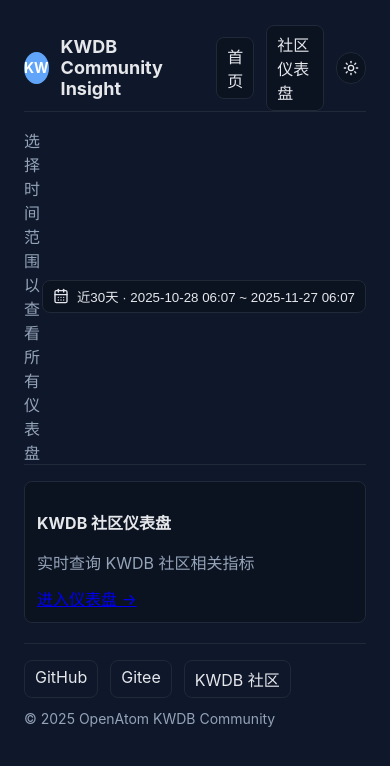
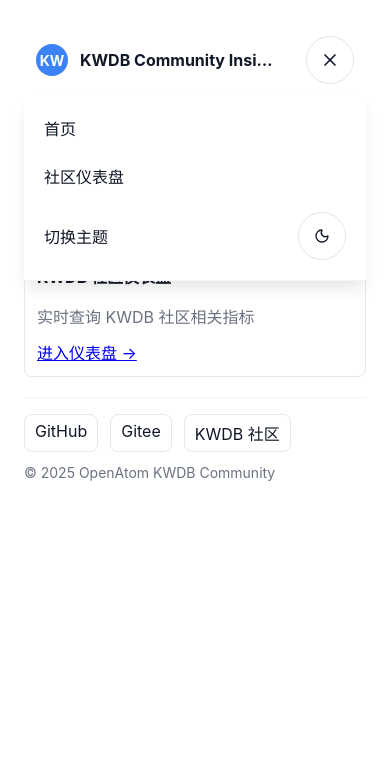
Before and after one commit to KWDB/community-insight, a Next.js app: page /community-insight/ in a window 390 px wide. Both pictures are taken after a click on the button "打开菜单". Shown: the top 766 px of the page. Built offline with nearby package versions, Linux system fonts and the light colour scheme.

Commit message:
feat(ui): Redesign the navigation bar and optimise the responsive layout for mobile devices

```diff
--- a/app/globals.css
+++ b/app/globals.css
@@ -1,7 +1,8 @@
 html, body { height: 100%; }
+*, *::before, *::after { box-sizing: border-box; }
 body { font-family: -apple-system, BlinkMacSystemFont, 'Segoe UI', Roboto, Oxygen, Ubuntu, Cantarell, 'Fira Sans', 'Droid Sans', 'Helvetica Neue', sans-serif; background: var(--bg); color: var(--text); font-size: 16px; }
 .grid { display: grid; grid-template-columns: repeat(auto-fit, minmax(20rem, 1fr)); gap: var(--sp-4); }
-.card { border: 1px solid var(--card-border); border-radius: var(--radius); padding: var(--sp-4); background: var(--card-bg); transition: border-color .2s ease, background-color .2s ease, transform .1s ease; }
+.card { border: 1px solid var(--card-border); border-radius: var(--radius); padding: var(--sp-4); background: var(--card-bg); transition: border-color .2s ease, background-color .2s ease, transform .1s ease; min-width: 0; }
 .card:hover { border-color: var(--card-border-hover); }
 .muted { color: var(--text-muted); }
 :root {
@@ -34,7 +35,7 @@ body { font-family: -apple-system, BlinkMacSystemFont, 'Segoe UI', Roboto, Oxyge
 .pill { border-radius: 999px; }
 .badge { display: inline-flex; align-items: center; gap: 0.25rem; padding: 0.125rem 0.5rem; border-radius: 999px; font-size: var(--fs-sm); color: var(--brand-neutral); background: rgba(59,130,246,0.12); }
 .dark .badge { color: var(--text); background: rgba(96,165,250,0.18); }
-.panel { position: absolute; right: 0; top: calc(100% + 0.375rem); z-index: 10; width: 20rem; border: 1px solid var(--card-border); border-radius: var(--radius); background: var(--card-bg); box-shadow: none; padding: var(--sp-3); }
+.panel { position: absolute; right: 0; top: calc(100% + 0.375rem); z-index: 50; width: 20rem; border: 1px solid var(--card-border); border-radius: var(--radius); background: var(--card-bg); box-shadow: none; padding: var(--sp-3); max-height: 80vh; overflow-y: auto; }
 .title { font-size: var(--fs-lg); font-weight: 700; color: var(--brand-neutral); }
 .btn { padding: 0.375rem 0.625rem; border: 1px solid var(--card-border); border-radius: var(--radius); background: var(--card-bg); color: var(--text); cursor: pointer; transition: background-color .15s ease, transform .05s ease; }
 .btn:hover { background: rgba(0,0,0,0.03); }
@@ -52,12 +53,100 @@ body { font-family: -apple-system, BlinkMacSystemFont, 'Segoe UI', Roboto, Oxyge
 .footer-links a:visited { color: var(--text-muted); }
 .footer-copy { color: var(--text-muted); font-size: var(--fs-sm); }
 @media (max-width: 640px) { .footer-content { flex-direction: column; align-items: flex-start; } }
-@media (max-width: 640px) { .grid { grid-template-columns: 1fr; gap: var(--sp-3); } .card { padding: var(--sp-3); } }
+@media (max-width: 640px) { .grid { grid-template-columns: minmax(0, 1fr); gap: var(--sp-3); } .card { padding: var(--sp-3); grid-column: auto !important; } }
+
+/* Mobile Navigation */
+.mobile-menu-btn { display: none; }
+.mobile-nav { display: none; }
+
+@media (max-width: 640px) {
+  .desktop-nav { display: none; }
+  .mobile-menu-btn { display: grid; }
+  .mobile-nav {
+    display: flex;
+    flex-direction: column;
+    position: absolute;
+    top: 100%;
+    left: 0;
+    right: 0;
+    background: var(--card-bg);
+    border-bottom: 1px solid var(--divider);
+    padding: var(--sp-2);
+    box-shadow: 0 10px 15px -3px rgba(0, 0, 0, 0.1);
+    z-index: 49;
+    animation: fadeIn 0.2s ease-out;
+    max-height: calc(100vh - 4rem);
+    overflow-y: auto;
+  }
+  @keyframes fadeIn { from { opacity: 0; transform: translateY(-10px); } to { opacity: 1; transform: translateY(0); } }
+
+  .mobile-nav-item {
+    display: flex;
+    align-items: center;
+    padding: var(--sp-3);
+    border-radius: var(--radius);
+    color: var(--text);
+    text-decoration: none;
+    font-weight: 500;
+    min-height: 48px; /* Touch target */
+  }
+  .mobile-nav-item:active { background: rgba(0,0,0,0.05); }
+  .dark .mobile-nav-item:active { background: rgba(255,255,255,0.05); }
+
+  /* Adjust Header */
+  .header { padding: var(--sp-3); }
+  .brand .title { font-size: 1rem; white-space: nowrap; overflow: hidden; text-overflow: ellipsis; max-width: 200px; }
+
+  /* Adjust Subheader */
+  .subheader { flex-direction: column; align-items: stretch; gap: var(--sp-3); }
+  .subheader .muted { text-align: center; font-size: 0.875rem; }
+  .actions { justify-content: space-between; width: 100%; flex-wrap: wrap; }
+  .actions > * { flex: 1; min-width: 0; }
+  .actions .icon-btn { flex: 0 0 48px; min-width: 48px; max-width: 48px; } /* Keep refresh button square */
+
+  /* Adjust TimeRangePicker Dropdown to Bottom Sheet */
+  .panel {
+    position: fixed;
+    top: auto;
+    bottom: 0;
+    left: 0;
+    right: 0;
+    width: auto;
+    border-radius: 1rem 1rem 0 0;
+    border: 1px solid var(--card-border);
+    border-bottom: none;
+    box-shadow: 0 -4px 6px -1px rgba(0, 0, 0, 0.1);
+    padding: var(--sp-4);
+    padding-bottom: calc(var(--sp-4) + env(safe-area-inset-bottom));
+    animation: slideUp 0.3s cubic-bezier(0.16, 1, 0.3, 1);
+    max-height: 80vh;
+    overflow-y: auto;
+    z-index: 50;
+  }
+
+  @keyframes slideUp {
+    from { transform: translateY(100%); }
+    to { transform: translateY(0); }
+  }
+
+  /* Ensure touch targets are large enough */
+  .btn, .icon-btn { min-height: 48px; min-width: 48px; display: inline-flex; align-items: center; justify-content: center; }
+  .btn-range { width: 100%; justify-content: center; }
+}
+
 /* Meta info bar */
 .meta-list { display: flex; flex-wrap: wrap; gap: var(--sp-3); padding: var(--sp-3); border: 1px solid var(--divider); border-radius: var(--radius); background: var(--card-bg); }
 .meta-item { display: inline-flex; align-items: center; gap: var(--sp-2); }
 .meta-title { font-size: var(--fs-sm); color: var(--text-muted); }
 .meta-value { font-size: var(--fs-md); font-weight: 600; color: var(--text); }
+
+/* TimePicker Grid */
+.range-picker-grid { display: grid; grid-template-columns: 1fr 1fr; gap: 0.625rem; }
+@media (max-width: 640px) {
+  .range-picker-grid { grid-template-columns: 1fr; }
+}
+.backdrop { position: fixed; inset: 0; background: rgba(0,0,0,0.2); z-index: 40; }
+
 /* Accessibility & motion preferences */
 .btn:focus-visible { outline: 2px solid var(--brand-primary); outline-offset: 2px; }
 .btn[disabled], .icon-btn[disabled] { opacity: 0.6; cursor: not-allowed; }
--- a/app/layout.tsx
+++ b/app/layout.tsx
@@ -1,8 +1,13 @@
 import './globals.css'
 import React from 'react'
-import ThemeToggle from '../components/ThemeToggle'
-import Link from 'next/link'
+import Navbar from '../components/Navbar'
 import Footer from '../components/Footer'
+
+export const viewport = {
+  width: 'device-width',
+  initialScale: 1,
+  maximumScale: 5,
+}
 
 export const metadata = {
   title: 'KWDB Community Insight',
@@ -21,17 +26,7 @@ export default function RootLayout({ children }: { children: React.ReactNode })
     <html lang="zh-CN">
       <body>
         <div className="container">
-          <header className="header">
-            <div className="brand">
-              <div className="brand-badge">KW</div>
-              <h1 className="title">KWDB Community Insight</h1>
-            </div>
-            <div className="nav">
-              <Link href="/" className="btn" style={{ textDecoration: 'none' }}>首页</Link>
-              <Link href="/dashboards/community" className="btn" style={{ textDecoration: 'none' }}>社区仪表盘</Link>
-              <ThemeToggle />
-            </div>
-          </header>
+          <Navbar />
           {children}
           <Footer />
         </div>
--- a/components/HomeClient.tsx
+++ b/components/HomeClient.tsx
@@ -7,7 +7,7 @@ import TimeRangePicker from './TimeRangePicker'
 export default function HomeClient({ manifest }: { manifest: { dashboards: { id: string; title: string; description?: string }[] } }) {
   return (
     <TimeRangeProvider>
-      <div className="header">
+      <div className="subheader">
         <span className="muted">选择时间范围以查看所有仪表盘</span>
         <TimeRangePicker />
       </div>
--- /dev/null
+++ b/components/Navbar.tsx
@@ -0,0 +1,59 @@
+'use client'
+
+import React, { useState } from 'react'
+import Link from 'next/link'
+import { Menu, X } from 'lucide-react'
+import ThemeToggle from './ThemeToggle'
+
+export default function Navbar() {
+  const [isOpen, setIsOpen] = useState(false)
+
+  return (
+    <header className="header">
+      <div className="brand">
+        <div className="brand-badge">KW</div>
+        <h1 className="title">KWDB Community Insight</h1>
+      </div>
+
+      {/* Desktop Nav */}
+      <div className="nav desktop-nav">
+        <Link href="/" className="btn" style={{ textDecoration: 'none' }}>首页</Link>
+        <Link href="/dashboards/community" className="btn" style={{ textDecoration: 'none' }}>社区仪表盘</Link>
+        <ThemeToggle />
+      </div>
+
+      {/* Mobile Menu Button */}
+      <button
+        className="icon-btn mobile-menu-btn"
+        onClick={() => setIsOpen(!isOpen)}
+        aria-label={isOpen ? "关闭菜单" : "打开菜单"}
+      >
+        {isOpen ? <X size={20} /> : <Menu size={20} />}
+      </button>
+
+      {/* Mobile Nav Dropdown */}
+      {isOpen && (
+        <div className="mobile-nav">
+          <Link
+            href="/"
+            className="mobile-nav-item"
+            onClick={() => setIsOpen(false)}
+          >
+            首页
+          </Link>
+          <Link
+            href="/dashboards/community"
+            className="mobile-nav-item"
+            onClick={() => setIsOpen(false)}
+          >
+            社区仪表盘
+          </Link>
+          <div className="mobile-nav-item" style={{ justifyContent: 'space-between' }}>
+            <span>切换主题</span>
+            <ThemeToggle />
+          </div>
+        </div>
+      )}
+    </header>
+  )
+}
--- a/components/TimeRangePicker.tsx
+++ b/components/TimeRangePicker.tsx
@@ -57,8 +57,10 @@ export default function TimeRangePicker() {
         <CalendarDays size={16} aria-hidden="true" /> {detailed}
       </button>
       {open && (
+        <>
+          <div className="backdrop" onClick={() => setOpen(false)} aria-hidden="true" />
           <div className="panel">
-          <div style={{ display: 'grid', gridTemplateColumns: '1fr 1fr', gap: '0.625rem' }}>
+            <div className="range-picker-grid">
               <div>
                 <div className="muted" style={{ fontSize: '0.75rem', marginBottom: '0.375rem' }}>快速选择</div>
                 <div style={{ display: 'grid', gap: '0.375rem' }}>
@@ -77,6 +79,7 @@ export default function TimeRangePicker() {
               </div>
             </div>
           </div>
+        </>
       )}
     </div>
   )
```
Also changed, not shown: components/ChartRenderer.tsx (+65 -11 lines). Lines whose indentation alone changed are shown as unchanged.
